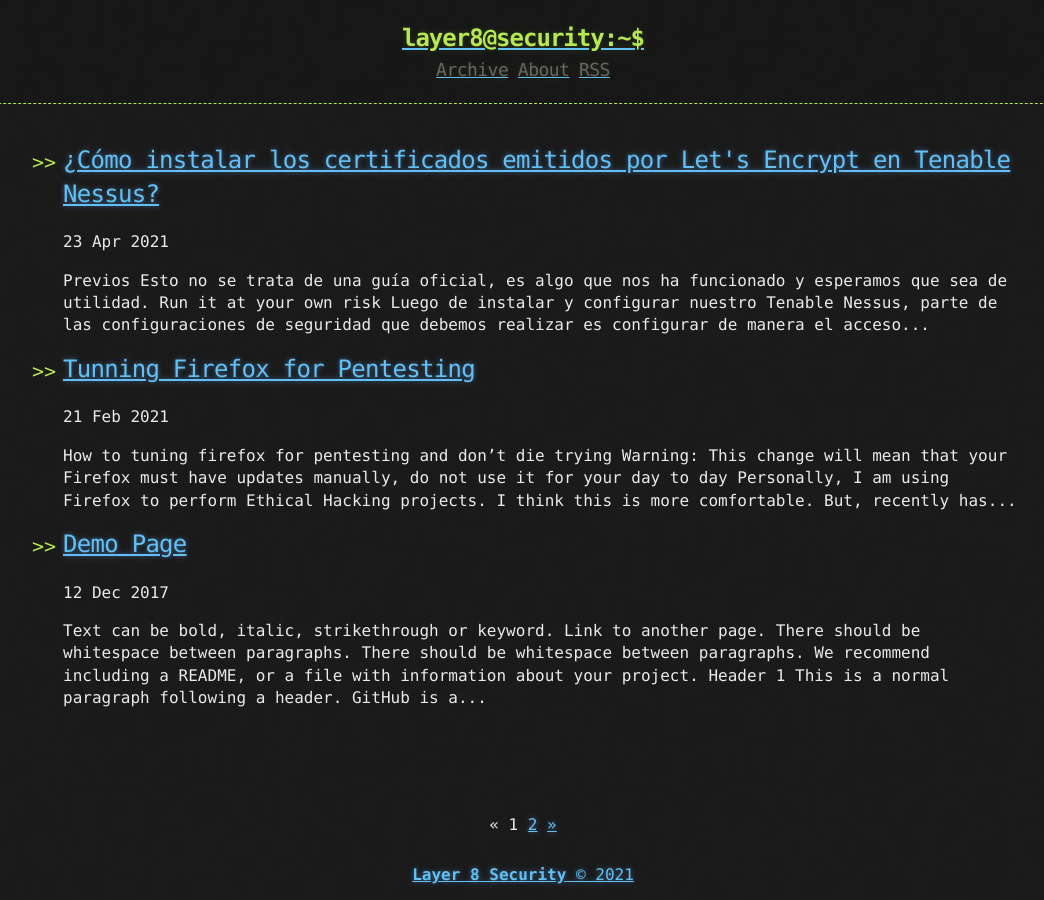
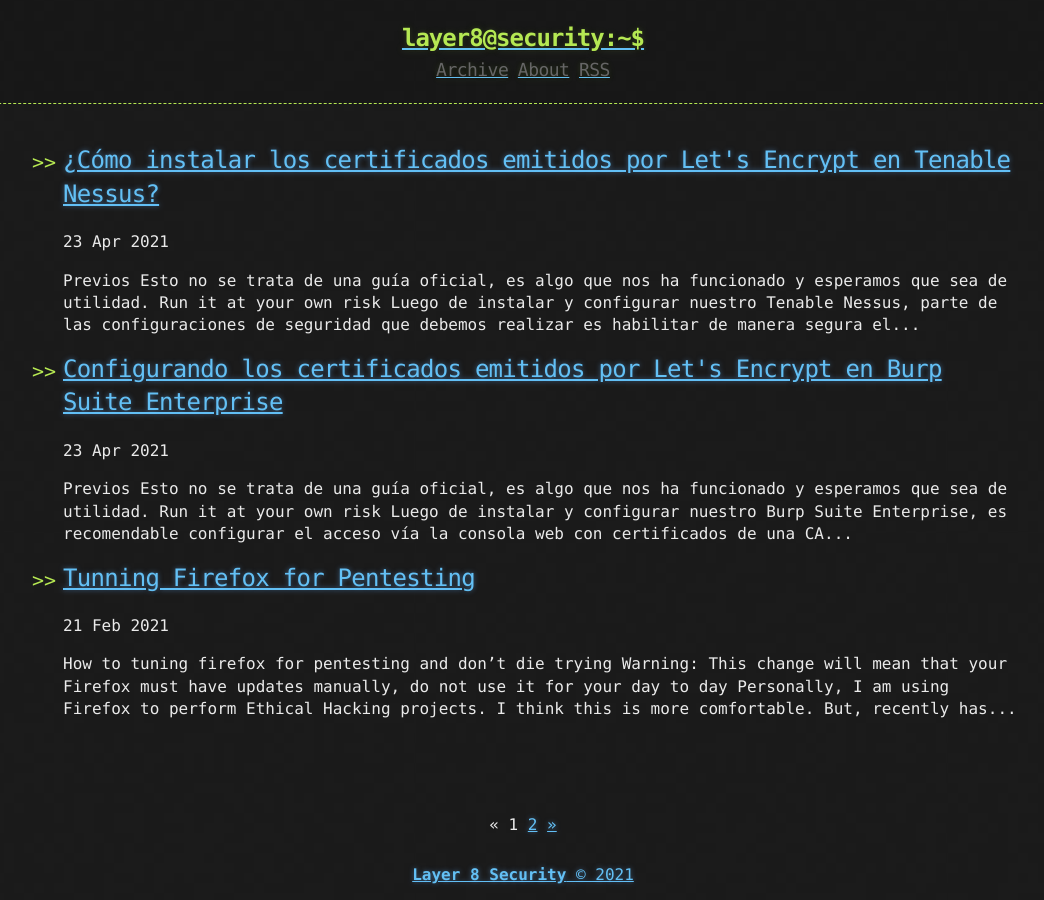
Before and after one commit to Layer8Sec/blog, a Jekyll site: the page built from index.html, in a window 1280 px wide. Shown: the whole page, without its empty margins (117-1161 px from the left). Built offline with Jekyll 4.4.1, drawn with Linux system fonts in a browser that asks for light colours; the list of posts is cut into pages by our own code; some of the changed lines change nothing that is shown.

Commit message:
Actualizacion

````diff
--- /dev/null
+++ b/_posts/2021-04-23-Lets-Encrypt-in-Burp-Enterprise-.md
@@ -0,0 +1,103 @@
+---
+title: Configurando los certificados emitidos por Let's Encrypt en Burp Suite Enterprise
+published: true
+date: 2021-04-23
+img: cabin.png
+alt: image-alt
+project-date: Apr 2021
+client: Start Bootstrap
+category: Tools
+---
+
+## [](#header-2)Previos
+
+`Esto no se trata de una guía oficial, es algo que nos ha funcionado y esperamos que sea de utilidad.
+Run it at your own risk`
+
+Luego de instalar y configurar nuestro **Burp Suite Enterprise**, es recomendable configurar el acceso vía la consola web con certificados de una CA válida y **Burp Suite Enterprise** no muestre el error de Certificados ya conocido.
+
+## [](#header-2)Instalar Certbot
+
+En este caso, dependerá de la distribución sobre la que se quiera instalar el `Certbot`, por lo cual les recomendamos revisar la web oficial para tener las especificaciones por cada caso:
+
+[Link a la Web de Certbot](https://certbot.eff.org/).
+
+## [](#header-2)Generar nuestro certificado
+Vamos a generar los certificados de la misma forma que hicimos en el [Post de Tenable Nessus](Lets-Encrypt-in-Nessus). (En modo standalone).
+
+Lo primero en hacer es lo siguiente:
+```bash
+certbot certonly --standalone --preferred-challenges http -d demo.foo.bar
+```
+En este comando le indicamos a certbot que solo nos genere los certificados necesarios y que haga las validaciones levantando un servidor http sobre el dominio/subdominio al cual le queremos generar los certificados.
+
+Como salida a dicho comando tendremos algo como esto :
+* * *
+![](assets\posts\nessus_img2.png)
+* * *
+
+Si todo nos fue bien con el comando ya tenemos casi todo listo.
+
+
+## [](#header-2)Generando el PKCS#12
+Ahora que ya tenemos los certificados generados vamos a ejecutar el siguiente comando para convertir los .PEM a un PKCS#12 :
+
+```bash
+openssl pkcs12 -export -out certificate.p12 -inkey /etc/letsencrypt/live/demo.foo.bar/privkey.pem -in /etc/letsencrypt/live/demo.foo.bar/cert.pem -certfile /etc/letsencrypt/live/demo.foo.bar/chain.pem
+```
+Luego de ejecutarlo nos pedirá que ingresemos una contraseña, acto seguido nos pide volver a ingresarla para verificar que todo funciona correctamente.
+
+## [](#header-2)Configurando Burp Suite Enterprise
+Luego de esto seguimos el proceso usual para subir nuestro PKCS#12:
+
+![](assets\posts\burp_img00.png)
+
+![](assets\posts\burp_img3.png)
+
+![](assets\posts\burp_img1.png)
+
+![](assets\posts\burp_img5.png)
+
+
+## [](#header-2)Renovando Certificados en Tenable Nessus
+Con eso ya tenemos todo ok con el certificado. No olvidemos que los certificados emitidos por Let's Encrypt tienen una caducidad bastante corta. Con lo cual tenemos dos opciones:
+*   ~~Hacer este procedimiento cada 30 días de manera manual~~.
+*   Activar el autorenew .
+
+Vamos por esa última opción :
+```bash
+certbot renew --dry-run
+```
+Luego de eso veran que en `/etc/letsencrypt/renewal/` se ha creado un archivo con detalles sobre la generación del certificado
+
+Nosotros debemos generar 1 archivos en las siguiente carpeta : `/etc/letsencrypt/renewal-hooks/post`  como el nombre nos da a entender, ahí se pueden agregar scripts para que sean ejecutados  "post" la generación de los certificados.
+
+En POST pondremos:
+
+`CUIDADO!! Estamos hardcodeando la clave para "automatizarlo"` (No recomendado)
+```bash
+sudo sh -c 'printf "#!/bin/sh" >> /etc/letsencrypt/renewal-hooks/post/burp_enterprise.sh'
+sudo sh -c 'printf "openssl pkcs12 -export -out certificate.p12 -inkey /etc/letsencrypt/live/demo.foo.bar/privkey.pem -in /etc/letsencrypt/live/demo.foo.bar/cert.pem -certfile /etc/letsencrypt/live/demo.foo.bar/chain.pem -password pass:TuClaveSuperSegura\n" >> /etc/letsencrypt/renewal-hooks/post/burp_enterprise.sh'
+sudo sh -c 'printf "mail -s \"Certificado PKCS#12 Generado\" -t john@layer8.pe \n" >> /etc/letsencrypt/renewal-hooks/post/burp_enterprise.sh'
+sudo chmod 755 /etc/letsencrypt/renewal-hooks/post/burp_enterprise.sh
+```
+Basicamente creamos un PKCS12 y luego enviamos un correo para que nos avise y podamos hacer la parte manual.
+
+## [](#header-2)`Otras opciones!`
+
+Actualmente el archivo p12 se aloja aquí: `/var/lib/BurpSuiteEnterpriseEdition/sslCertificates/certificate.p12`. Aún no llega la caducidad
+pero hemos realizado pruebas generando archivos p12 y todo funciona bien, sin embargo hasta que no renovemos el cert no podemos asegurarlo, en todo caso el script quedaría así:
+
+```bash
+sudo sh -c 'printf "#!/bin/sh" >> /etc/letsencrypt/renewal-hooks/post/burp_enterprise.sh'
+sudo sh -c 'printf "openssl pkcs12 -export -out /var/lib/BurpSuiteEnterpriseEdition/sslCertificates/certificate.p12 -inkey /etc/letsencrypt/live/demo.foo.bar/privkey.pem -in /etc/letsencrypt/live/demo.foo.bar/cert.pem -certfile /etc/letsencrypt/live/demo.foo.bar/chain.pem -password pass:TuClaveSuperSegura\n" >> /etc/letsencrypt/renewal-hooks/post/burp_enterprise.sh'
+```
+Luego le damos permisos a los archivos:
+```bash
+sudo chmod 755 /etc/letsencrypt/renewal-hooks/post/burp_enterprise.sh
+```
+
+Nuevamente: `CUIDADO!! Estamos hardcodeando la clave para "automatizarlo"` (No recomendado)
+
+
+Keep Hacking!
--- a/_posts/2021-04-23-Lets-Encrypt-in-Nessus.md
+++ b/_posts/2021-04-23-Lets-Encrypt-in-Nessus.md
@@ -14,7 +14,8 @@ category: Tools
 `Esto no se trata de una guía oficial, es algo que nos ha funcionado y esperamos que sea de utilidad.
 Run it at your own risk`
 
-Luego de instalar y configurar nuestro **Tenable Nessus**, parte de las configuraciones de seguridad que debemos realizar es configurar de manera el acceso vía la consola web, configurando nuestros certificados confiables y **Tenable Nessus** no muestre el error de Certificados ya conocido.
+Luego de instalar y configurar nuestro **Tenable Nessus**, parte de las configuraciones de seguridad que debemos realizar es habilitar de manera segura el acceso vía la plataforma web, esto lo conseguimos configurando nuestros certificados confiables y **Tenable Nessus** no muestre el error de Certificados ya conocido.
+
 Estamos asumiendo que Nessus Professional está instalado sobre un Sistema Operativo Linux, sin embargo sería una lógica similar para un Sistema Operativo basado en Windows. Tambien se asume que ya tienes configurado el dominio o subdominio para que resuelva a la dirección IP donde se tiene instalado Tenable Nessus.
 
 ![](assets\posts\nessus_img1.png)
@@ -67,14 +68,13 @@ Vamos por esa última opción :
 certbot renew --dry-run
 ```
 
-Luego de eso veran que en `/etc/letsencrypt/renewal/` se ha creado un archivo con detalles sobre la generación del vertificado
+Luego de eso veran que en `/etc/letsencrypt/renewal/` se ha creado un archivo con detalles sobre la generación del certificado
 
 Nosotros debemos generar 2 archivos en las siguientes carpetas : `/etc/letsencrypt/renewal-hooks/pre` y `/etc/letsencrypt/renewal-hooks/post`, como los nombres nos deben dar a entender, ahí se pueden agregar scripts para que sean ejecutados "pre" y "post" la generación de los certificados.
 
 En PRE pondremos:
 ```bash
 sudo sh -c 'printf "#!/bin/sh\nservice nessusd stop\n" > /etc/letsencrypt/renewal-hooks/pre/nessus.sh'
-sudo chmod 755 /etc/letsencrypt/renewal-hooks/pre/nessus.sh
 ```
 En POST pondremos:
 
@@ -84,10 +84,14 @@ sudo sh -c 'printf "cp -i /etc/letsencrypt/live/demo.foo.bar/fullchain.pem /opt/
 sudo sh -c 'printf "cp -i /etc/letsencrypt/live/demo.foo.bar/privkey.pem /opt/nessus/var/nessus/CA/serverkey.pem\n" >> /etc/letsencrypt/renewal-hooks/post/nessus.sh'
 sudo sh -c 'printf "cp -i /etc/letsencrypt/live/demo.foo.bar/cert.pem /opt/nessus/com/nessus/CA/cacert.pem\n" >> /etc/letsencrypt/renewal-hooks/post/nessus.sh'
 sudo sh -c 'printf "service nessusd start\n" >> /etc/letsencrypt/renewal-hooks/post/nessus.sh'
+```
+Luego le damos permisos a los archivos:
+```bash
 sudo chmod 755 /etc/letsencrypt/renewal-hooks/post/nessus.sh
+sudo chmod 755 /etc/letsencrypt/renewal-hooks/pre/nessus.sh
 ```
 
-Con esto, los certificados emitidos por Let`s Encrypt deberían quedar configurados en Tenable Nessus.
+Con esto los certificados emitidos por Let`s Encrypt deberían quedar configurados en Tenable Nessus.
 
 ```
 think outside the box
````
Also changed, not shown: assets/posts/burp_img0.png (added), assets/posts/burp_img00.png (added), assets/posts/burp_img1.png (added), assets/posts/burp_img3.png (added), assets/posts/burp_img4.png (added), assets/posts/burp_img5.png (added).
